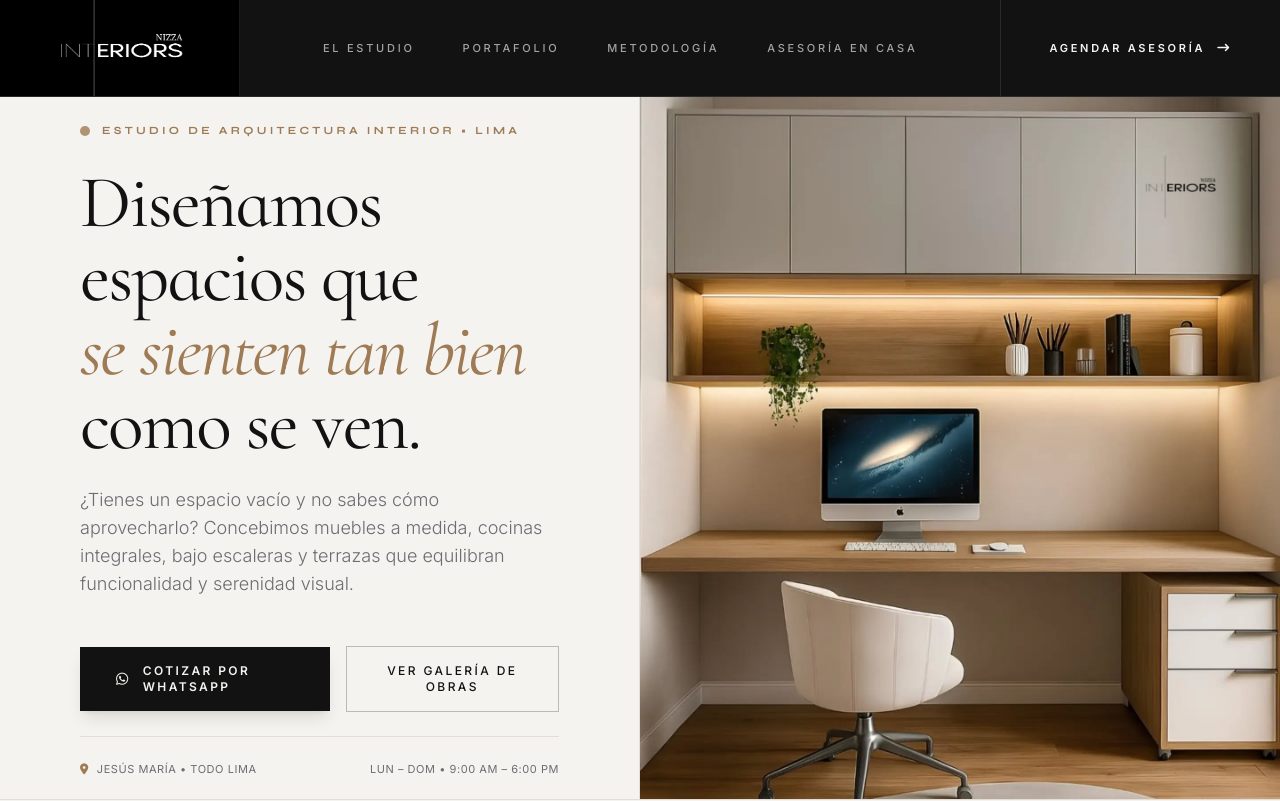
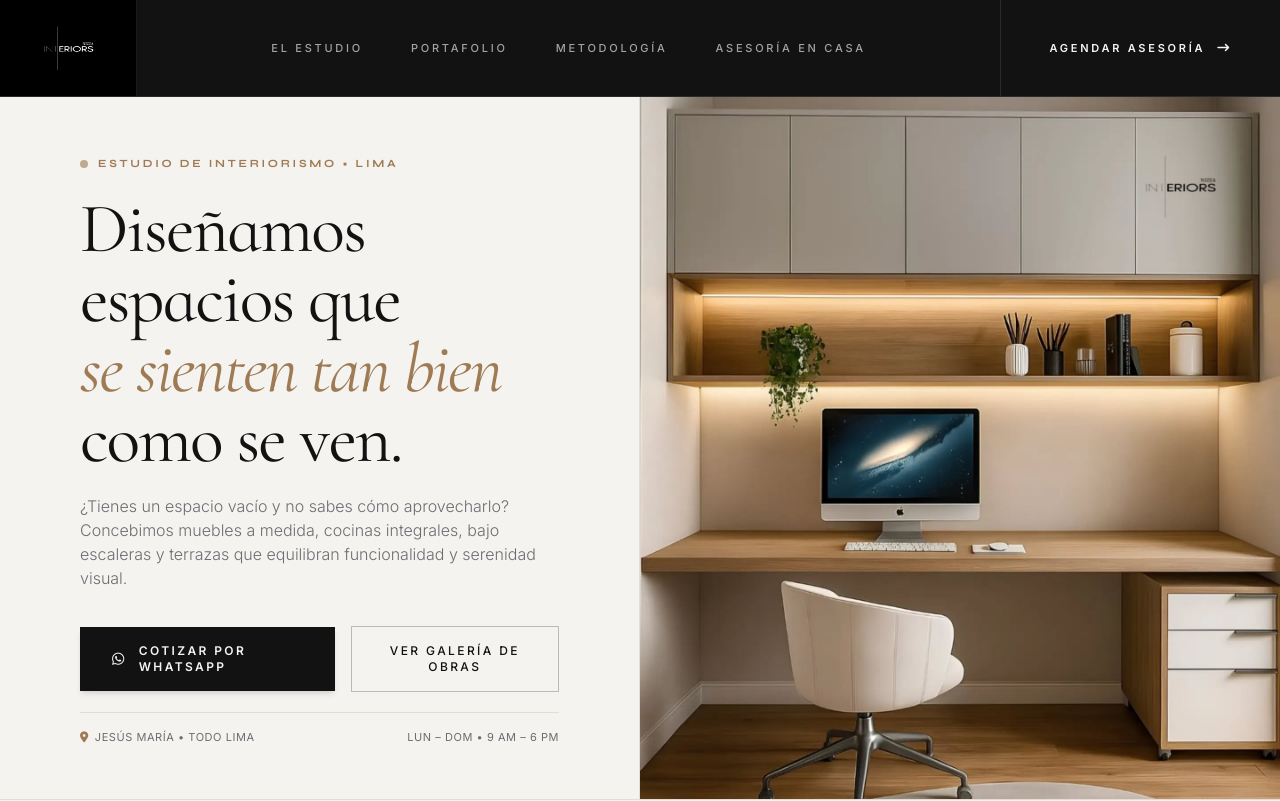
Before and after one commit to BryanRT28/Nizza-Interiors-maqueta, a plain HTML site: page index.html in a window 1280 px wide. Shown: the top 801 px of the page. Drawn offline with nearby package versions, Linux system fonts and the light colour scheme.

Commit message:
Update index.html

```diff
--- a/index.html
+++ b/index.html
@@ -112,15 +112,15 @@
 </head>
 <body class="selection:bg-nizza-black selection:text-nizza-bg">
 
-    <!-- ================= 1. NAVEGACIÓN FULL-WIDTH DARK ================= -->
+        <!-- ================= 1. NAVEGACIÓN FULL-WIDTH DARK ================= -->
     <header class="fixed top-0 inset-x-0 z-50 bg-nizza-black border-b border-white/10">
-        <div class="w-full flex items-stretch justify-between h-20 sm:h-24">
+        <div class="w-full flex items-stretch justify-between h-16 sm:h-20 lg:h-24">
 
-            <!-- Logo Nizza en Grande -->
-            <a href="#inicio" class="flex items-center justify-center h-full w-40 sm:w-52 lg:w-60 border-r border-white/10 overflow-hidden bg-black p-0">
+            <!-- Logo Nizza -->
+            <a href="#inicio" class="flex items-center justify-center h-full px-4 sm:px-8 border-r border-white/10 bg-black">
                 <img src="img/logo.jpg"
-                    alt="Logo Nizza Interiors"
-                    class="h-full w-full object-contain scale-125 sm:scale-135 transition-transform duration-300" />
+                     alt="Logo Nizza Interiors"
+                     class="h-8 sm:h-10 lg:h-12 w-auto object-contain" />
             </a>
 
             <!-- Navegación Desktop -->
@@ -131,16 +131,22 @@
                 <a href="#visita" class="hover:text-nizza-bg transition-colors duration-300">Asesoría en Casa</a>
             </nav>
 
-            <!-- Acceso Directo Asesoría & Mobile Toggle -->
+            <!-- Acceso Directo & Mobile Toggle -->
             <div class="flex items-stretch">
+                <!-- En móvil se oculta el botón de texto largo para que respire el header -->
                 <a href="https://wa.me/51919549507?text=Hola%20Nizza%20Interiors,%20deseo%20agendar%20una%20asesor%C3%ADa%20personalizada%20a%20domicilio"
                    target="_blank"
-                   class="btn-architectural px-8 sm:px-12 text-[11px] uppercase tracking-[0.25em] font-semibold border-l border-white/10 hover:bg-nizza-oak">
+                   class="hidden sm:inline-flex btn-architectural px-6 lg:px-12 text-[11px] uppercase tracking-[0.25em] font-semibold border-l border-white/10 hover:bg-nizza-oak">
                     <span>Agendar Asesoría</span>
                     <i class="fa-solid fa-arrow-right-long text-xs transition-transform group-hover:translate-x-1"></i>
                 </a>
 
-                <button id="mobile-toggle" class="lg:hidden w-16 flex items-center justify-center border-l border-white/10 text-nizza-bg" aria-label="Menú">
+                <!-- Icono de WhatsApp directo solo en móvil -->
+                <a href="https://wa.me/51919549507" target="_blank" class="sm:hidden w-14 flex items-center justify-center border-l border-white/10 text-emerald-400" aria-label="WhatsApp">
+                    <i class="fa-brands fa-whatsapp text-xl"></i>
+                </a>
+
+                <button id="mobile-toggle" class="lg:hidden w-14 sm:w-16 flex items-center justify-center border-l border-white/10 text-nizza-bg" aria-label="Menú">
                     <i class="fa-solid fa-bars text-lg"></i>
                 </button>
             </div>
@@ -148,14 +154,74 @@
         </div>
 
         <!-- Menú Móvil Desplegable -->
-        <div id="mobile-popup" class="hidden lg:hidden bg-nizza-black border-b border-white/10 px-8 py-6 space-y-4 text-xs font-semibold uppercase tracking-[0.2em] text-neutral-400">
+        <div id="mobile-popup" class="hidden lg:hidden bg-nizza-black border-b border-white/10 px-6 py-6 space-y-4 text-xs font-semibold uppercase tracking-[0.2em] text-neutral-400">
             <a href="#filosofia" class="block py-1 hover:text-nizza-bg">El Estudio</a>
             <a href="#galeria" class="block py-1 hover:text-nizza-bg">Portafolio Residencial</a>
             <a href="#metodo" class="block py-1 hover:text-nizza-bg">Metodología</a>
             <a href="#visita" class="block py-1 text-nizza-oak font-bold">Asesoría en Casa</a>
-            <a href="https://wa.me/51919549507" target="_blank" class="block text-center py-3.5 bg-nizza-oak text-white tracking-wider mt-3">WhatsApp: 940 195 959</a>
+            <a href="https://wa.me/51919549507" target="_blank" class="block text-center py-3.5 bg-nizza-oak text-white tracking-wider mt-3">WhatsApp: 919 549 507</a>
         </div>
     </header>
+
+    <!-- ================= 2. HERO OPTIMIZADO (MOBILE + DESKTOP) ================= -->
+    <section class="relative pt-16 sm:pt-20 lg:pt-24 grid-line-x w-full lg:h-[calc(100vh)] lg:max-h-[960px] overflow-hidden flex flex-col" id="inicio">
+        <div class="w-full grid grid-cols-1 lg:grid-cols-12 flex-1 lg:h-full min-h-0">
+
+            <!-- Columna Tipográfica -->
+            <div class="lg:col-span-6 px-6 sm:px-12 lg:px-20 pt-8 pb-10 lg:py-12 flex flex-col justify-center gap-6 lg:gap-8 grid-line-r h-full min-h-0" data-aos="fade-right">
+
+                <div class="space-y-4 sm:space-y-5">
+                    <div class="inline-flex items-center gap-2.5">
+                        <span class="w-2 h-2 rounded-full bg-nizza-oak animate-pulse"></span>
+                        <span class="text-[10px] sm:text-[11px] uppercase tracking-[0.25em] font-title font-bold text-nizza-oak">Estudio de Interiorismo &bull; Lima</span>
+                    </div>
+
+                    <h1 class="font-display text-3xl sm:text-5xl lg:text-[64px] xl:text-[70px] font-normal leading-[1.12] tracking-tight text-nizza-black text-balance">
+                        Diseñamos espacios que <br/>
+                        <span class="italic font-normal text-nizza-oak">se sienten tan bien</span> <br class="hidden sm:inline"/>
+                        como se ven.
+                    </h1>
+
+                    <p class="text-sm sm:text-base text-nizza-muted font-light leading-relaxed max-w-xl">
+                        ¿Tienes un espacio vacío y no sabes cómo aprovecharlo? Concebimos muebles a medida, cocinas integrales, bajo escaleras y terrazas que equilibran funcionalidad y serenidad visual.
+                    </p>
+                </div>
+
+                <!-- Botones de Acción -->
+                <div class="space-y-5 pt-1">
+                    <div class="flex flex-col sm:flex-row items-stretch sm:items-center gap-3 sm:gap-4">
+                        <a href="https://wa.me/51919549507?text=Hola%20Nizza%20Interiors,%20quiero%20cotizar%20un%20proyecto%20a%20medida"
+                           target="_blank"
+                           class="btn-architectural px-8 py-3.5 sm:py-4 text-xs font-semibold uppercase tracking-[0.2em] shadow-md">
+                            <i class="fa-brands fa-whatsapp text-sm"></i>
+                            <span>Cotizar por WhatsApp</span>
+                        </a>
+                        <a href="#galeria" class="px-6 py-3.5 sm:py-4 border border-nizza-black/25 hover:border-nizza-black text-nizza-black text-xs font-medium uppercase tracking-[0.2em] transition-colors text-center">
+                            Ver Galería de Obras
+                        </a>
+                    </div>
+
+                    <div class="pt-4 grid-line-t flex items-center justify-between text-[10px] sm:text-[11px] text-nizza-muted uppercase tracking-wider">
+                        <span class="flex items-center gap-1.5">
+                            <i class="fa-solid fa-location-dot text-nizza-oak"></i>
+                            <span>Jesús María &bull; Todo Lima</span>
+                        </span>
+                        <span>Lun – Dom &bull; 9 AM – 6 PM</span>
+                    </div>
+                </div>
+
+            </div>
+
+            <!-- Columna Fotografía: Proporción elegante en móvil sin cortar -->
+            <div class="lg:col-span-6 h-72 sm:h-96 lg:h-full min-h-0 relative overflow-hidden bg-nizza-bg zoom-frame" data-aos="fade-left">
+                <img src="img/hero.jpg"
+                     alt="Home Office a Medida Nizza Interiors"
+                     class="w-full h-full object-cover object-center" />
+            </div>
+
+        </div>
+    </section>
+
 
     <!-- ================= 2. HERO COMPACTO (100VH EXACTO) ================= -->
     <section class="relative pt-20 sm:pt-24 grid-line-x w-full h-[calc(100vh)] max-h-[960px] overflow-hidden flex flex-col" id="inicio">
```
